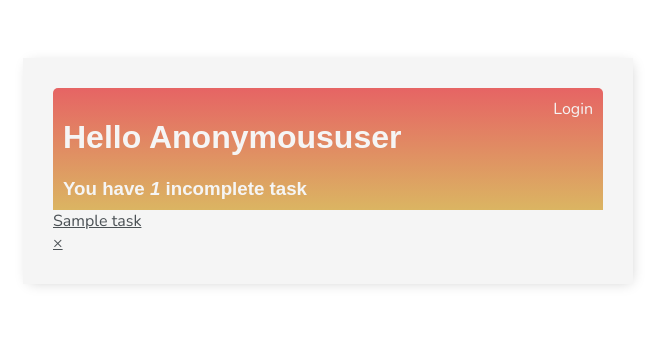
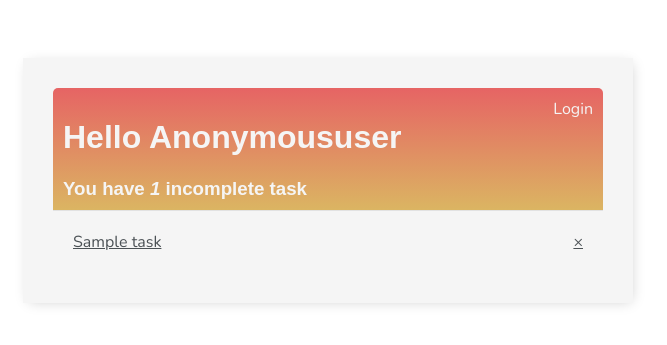
Before and after one commit to Code-Institute-Submissions/Madebybrown-TodoList.com, a Django app: template base/templates/base/task_list.html in a window 1280 px wide. Shown: the top 345 px of the page, without its empty margins (312-979 px from the left). Run offline with Django 3.2, Linux system fonts and the light colour scheme; the template is opened without the code that fills it: most values are stand-ins (such as "Sample title", 1, 10 or a date in 2020).

Commit message:
Add stylig to taskwrapper, align content on page

```diff
--- a/base/templates/base/main.html
+++ b/base/templates/base/main.html
@@ -53,6 +53,15 @@
             color: whitesmoke;
             text-decoration: none;
         }
+
+        .task-wrapper {
+            display: flex;
+            align-items: center;
+            justify-content: space-between;
+            padding: 20px;
+            background-color: whitesmoke;
+            border-top: 1px solid rgb(226, 226, 226);
+        }
     </style>
 </head>
 
```
Also changed, not shown: db.sqlite3.
